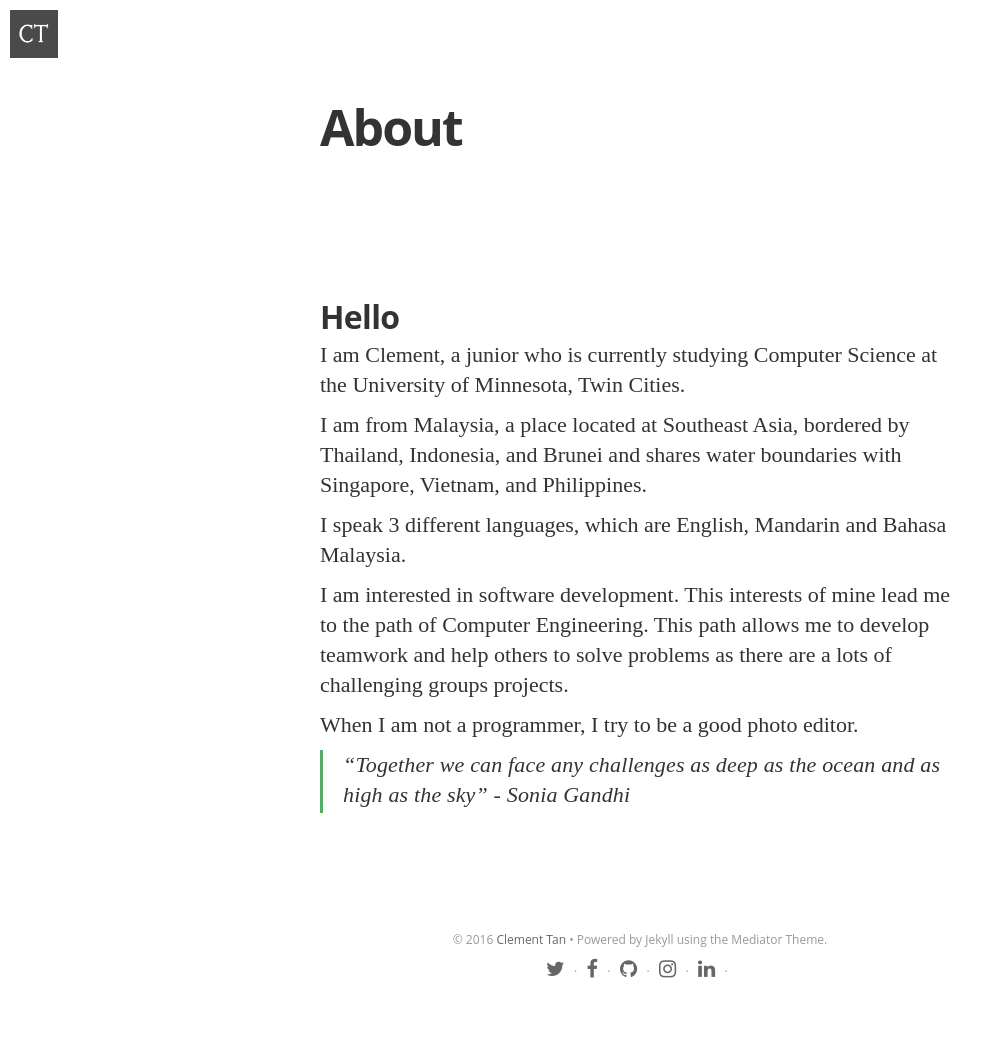
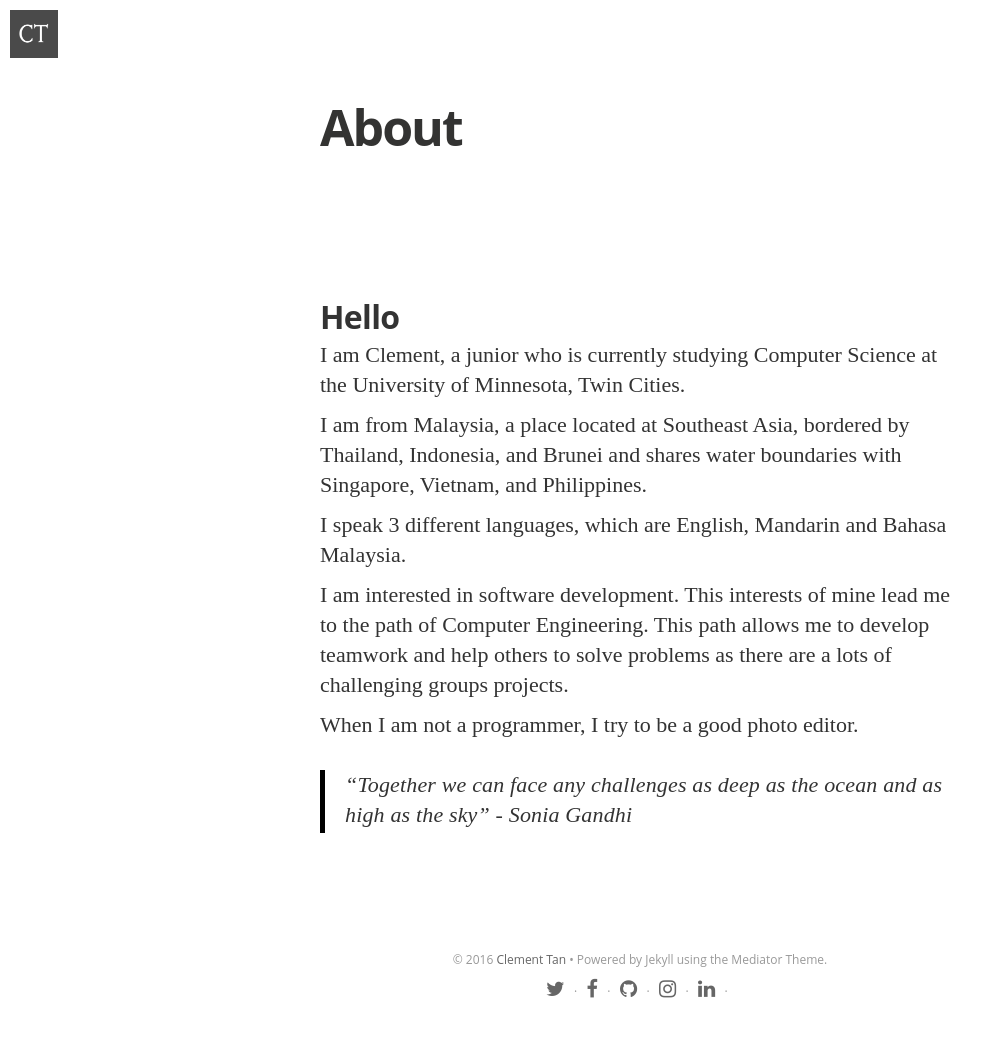
Before and after one commit to clementpeihengtan/clement-tph, a Jekyll site: the page built from about.md, in a window 1280 px wide. Shown: the whole page, without its empty margins (0-1002 px from the left). Built offline with Jekyll 4.4.1, drawn with Linux system fonts in a browser that asks for light colours; nearby versions of some CDN libraries; some web fonts are replaced.

Commit message:
Update main.sass

```diff
--- a/css/main.sass
+++ b/css/main.sass
@@ -424,8 +424,8 @@ body
       border: 0px solid #ddd
       border-top: 1px solid #ddd
     blockquote
-      margin: 0 0 30px
-      border-left: 3px solid #57ad68
+      margin: 20px 0 30px
+      border-left: 5px solid black
       padding-left: 20px
       p
         letter-spacing: 0.01rem
```
